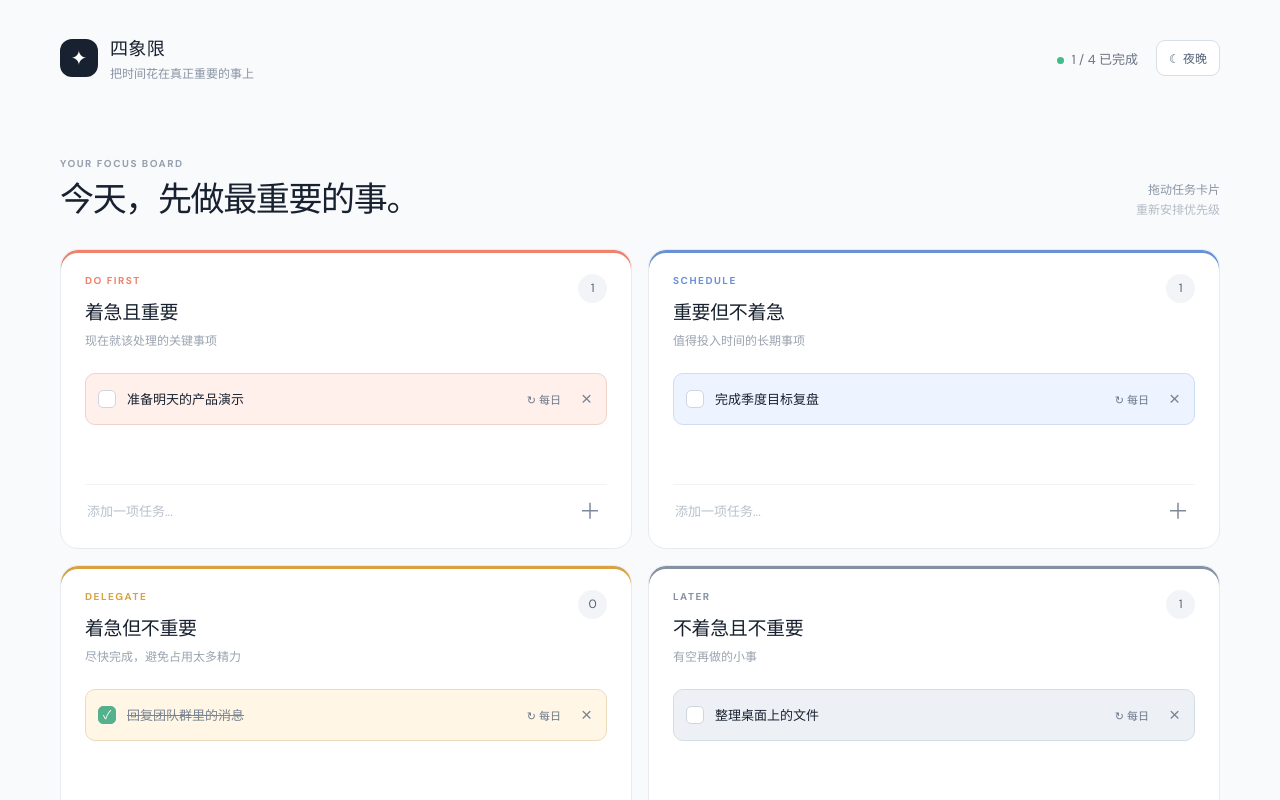
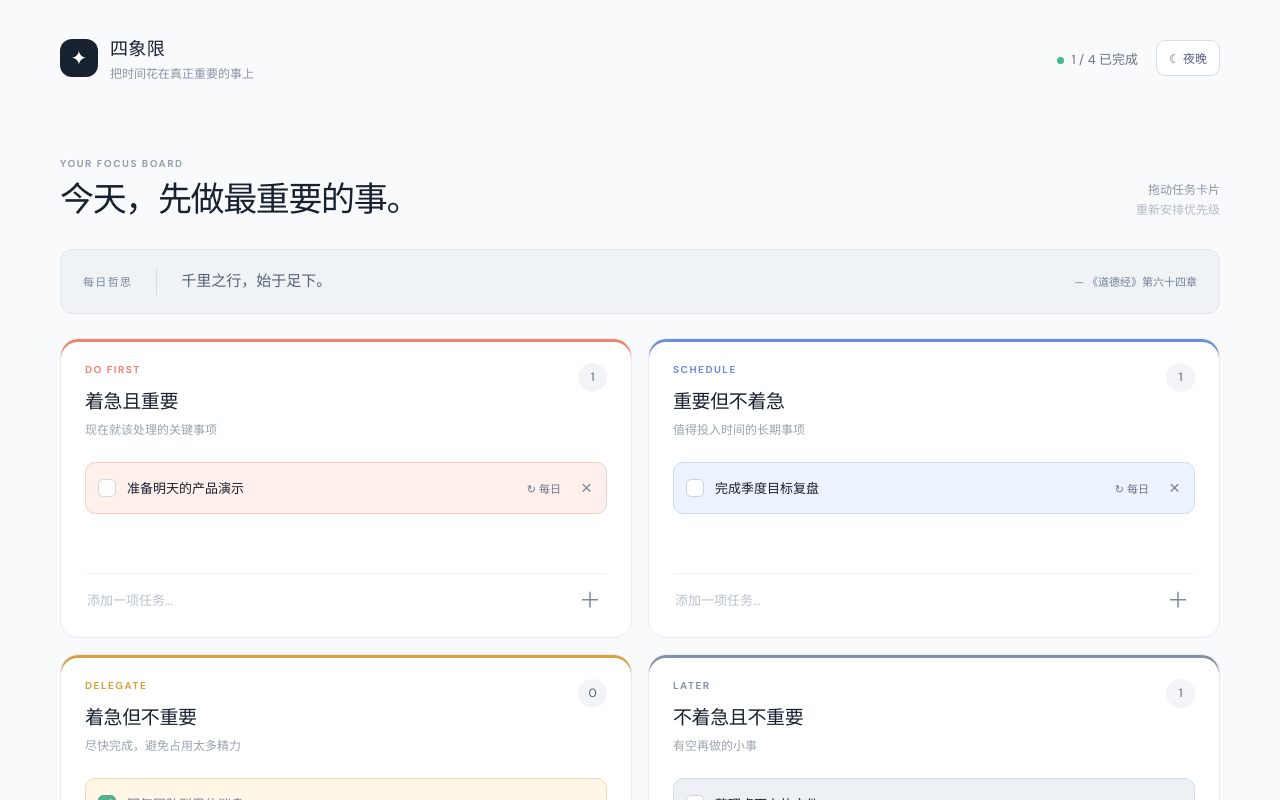
Before and after one commit to DudeChenDAVID/four-quadrant-todo-Web-application, a React (Vite) app: page / in a window 1280 px wide. Shown: the top 800 px of the page. Built offline with nearby package versions, Linux system fonts and the light colour scheme.

Commit message:
添加名句功能

```diff
--- a/src/App.jsx
+++ b/src/App.jsx
@@ -1,6 +1,7 @@
 import React, { useEffect, useMemo, useState } from 'react'
 import './styles.css'
 import './themes.css'
+import DailyQuote from './DailyQuote.jsx'
 
 const QUADRANTS = [
   { id: 'urgent-important', eyebrow: 'DO FIRST', title: '着急且重要', description: '现在就该处理的关键事项', tone: 'coral' },
@@ -76,6 +77,7 @@ function App() {
       <div className="header-actions"><div className="summary"><span className="summary-dot" />{completed} / {tasks.length} 已完成</div><button className="theme-toggle" onClick={() => setTheme(theme === 'light' ? 'dark' : 'light')} aria-label={theme === 'light' ? '切换夜晚模式' : '切换白天模式'}>{theme === 'light' ? '☾ 夜晚' : '☀ 白天'}</button></div>
     </header>
     <section className="intro"><div><p className="kicker">YOUR FOCUS BOARD</p><h2>今天，先做最重要的事。</h2></div><div className="hint">拖动任务卡片<br /><span>重新安排优先级</span></div></section>
+    <DailyQuote />
     <section className="board">
       {QUADRANTS.map(q => <article key={q.id} className={`quadrant ${q.tone} ${dragging ? 'is-droppable' : ''}`} onDragOver={e => e.preventDefault()} onDrop={() => drop(q.id)}>
         <div className="quadrant-head"><div><p className="eyebrow">{q.eyebrow}</p><h3>{q.title}</h3><p className="description">{q.description}</p></div><span className="count">{tasks.filter(t => t.quadrant === q.id && !t.done).length}</span></div>
--- /dev/null
+++ b/src/DailyQuote.jsx
@@ -0,0 +1,38 @@
+import React, { useEffect, useState } from 'react'
+
+const quotes = [
+  ['知者不惑，仁者不忧，勇者不惧。', '《论语·子罕》'],
+  ['不积跬步，无以至千里；不积小流，无以成江海。', '荀子《劝学》'],
+  ['行到水穷处，坐看云起时。', '王维《终南别业》'],
+  ['知人者智，自知者明。', '《道德经》第三十三章'],
+  ['千里之行，始于足下。', '《道德经》第六十四章'],
+  ['山重水复疑无路，柳暗花明又一村。', '陆游《游山西村》'],
+  ['纸上得来终觉浅，绝知此事要躬行。', '陆游《冬夜读书示子聿》'],
+  ['不以物喜，不以己悲。', '范仲淹《岳阳楼记》'],
+  ['博学之，审问之，慎思之，明辨之，笃行之。', '《礼记·中庸》'],
+  ['横看成岭侧成峰，远近高低各不同。', '苏轼《题西林壁》'],
+  ['吾生也有涯，而知也无涯。', '《庄子·养生主》'],
+  ['莫听穿林打叶声，何妨吟啸且徐行。', '苏轼《定风波·莫听穿林打叶声》'],
+  ['问渠那得清如许？为有源头活水来。', '朱熹《观书有感·其一》'],
+  ['天行健，君子以自强不息。', '《周易·乾·象传》'],
+]
+
+export const quoteDay = () => {
+  const now = new Date()
+  return Math.floor(Date.UTC(now.getFullYear(), now.getMonth(), now.getDate()) / 86400000)
+}
+
+export default function DailyQuote() {
+  const [day, setDay] = useState(quoteDay)
+  useEffect(() => {
+    const refresh = () => setDay(quoteDay())
+    const timer = setInterval(refresh, 1000)
+    window.addEventListener('focus', refresh)
+    return () => { clearInterval(timer); window.removeEventListener('focus', refresh) }
+  }, [])
+  const [text, source] = quotes[day % quotes.length]
+  return <aside className="daily-quote" aria-label="每日哲思">
+    <span className="quote-label">每日哲思</span>
+    <blockquote><p>{text}</p><cite>— {source}</cite></blockquote>
+  </aside>
+}
--- a/src/themes.css
+++ b/src/themes.css
@@ -7,7 +7,12 @@
 .task.done .task-text{color:#788492}
 .task-text{overflow-wrap:anywhere;min-width:0}
 .daily-toggle{border:1px solid transparent;border-radius:6px;background:transparent;color:#687688;font:inherit;font-size:11px;padding:4px 6px;cursor:pointer;white-space:nowrap}
-.daily-toggle.active{background:#fff;border-color:#bcc9d7;color:#375a73}
+.coral{--daily-bg:#f7dcd2;--daily-border:#d6aa98;--daily-ink:#814b36}
+.blue{--daily-bg:#dbe7fc;--daily-border:#a3bce6;--daily-ink:#365d96}
+.amber{--daily-bg:#f3e5c3;--daily-border:#d0b57b;--daily-ink:#795d24}
+.slate{--daily-bg:#dce4ee;--daily-border:#a9b8cb;--daily-ink:#465d78}
+.daily-toggle.active{background:var(--daily-bg);border-color:var(--daily-border);color:var(--daily-ink);font-weight:600}
+.daily-toggle:hover{border-color:var(--daily-border);color:var(--daily-ink)}
 .delete{opacity:1;color:#788492}
 button:focus-visible,input:focus-visible{outline:2px solid #6a91d8;outline-offset:3px}
 :root[data-theme=dark]{color:#e4eaf2;background:#151b24;color-scheme:dark}
@@ -21,7 +26,11 @@ button:focus-visible,input:focus-visible{outline:2px solid #6a91d8;outline-offse
 [data-theme=dark] .slate .task{background:#303b49;border-color:#4a586b}
 [data-theme=dark] .task.done .task-text{color:#a5afbe}
 [data-theme=dark] .daily-toggle{color:#b5c2d5}
-[data-theme=dark] .daily-toggle.active{background:#435469;border-color:#71849d;color:#f0f5fc}
+[data-theme=dark] .coral{--daily-bg:#563b36;--daily-border:#956b5e;--daily-ink:#f3c6b5}
+[data-theme=dark] .blue{--daily-bg:#354b70;--daily-border:#6a88b8;--daily-ink:#c8dcff}
+[data-theme=dark] .amber{--daily-bg:#54482e;--daily-border:#958151;--daily-ink:#f4dfac}
+[data-theme=dark] .slate{--daily-bg:#435268;--daily-border:#7a8ca5;--daily-ink:#d4e0f0}
+[data-theme=dark] .daily-toggle.active{background:var(--daily-bg);border-color:var(--daily-border);color:var(--daily-ink)}
 [data-theme=dark] .add-row{border-color:#364353}
 [data-theme=dark] .add-row input{background:transparent;color:#e4eaf2}
 [data-theme=dark] .theme-toggle{background:#263141;border-color:#4b5b70;color:#d3ddeb}
@@ -29,3 +38,12 @@ button:focus-visible,input:focus-visible{outline:2px solid #6a91d8;outline-offse
 [data-theme=dark] .check{border-color:#92a0b4!important;background:#202834!important}
 [data-theme=dark] .done .check{background:#399778!important;border-color:#399778!important}
 @media(max-width:700px){.header-actions{gap:8px}.summary{font-size:11px}.brand p{max-width:140px}.theme-toggle{padding:7px 9px}.task{gap:8px}footer{line-height:1.9}}
+.daily-quote{display:flex;align-items:center;gap:24px;margin:0 0 24px;padding:18px 22px;border:1px solid #e1e7ed;border-radius:12px;background:#f0f3f6;color:#536174}
+.quote-label{font-size:11px;letter-spacing:.12em;white-space:nowrap;color:#788699}
+.daily-quote blockquote{margin:0;border-left:1px solid #d3dce6;padding-left:24px;display:flex;align-items:baseline;justify-content:space-between;gap:20px;flex:1}
+.daily-quote p{margin:0;font-size:15px;font-family:'Noto Serif SC','Songti SC',SimSun,serif;line-height:1.8}
+.daily-quote cite{font-style:normal;font-size:11px;color:#748296;line-height:1.8}
+[data-theme=dark] .daily-quote{background:#222c39;border-color:#394658;color:#d5deeb}
+[data-theme=dark] .daily-quote blockquote{border-color:#46556a}
+[data-theme=dark] .quote-label,[data-theme=dark] .daily-quote cite{color:#a7b6ca}
+@media(max-width:700px){.daily-quote{gap:12px;padding:16px}.daily-quote blockquote{display:block;padding-left:12px}.daily-quote p{font-size:14px}.daily-quote cite{display:block;margin-top:5px}}
```
Also changed, not shown: 5 other files (tests, documents, lock files or other folders).
